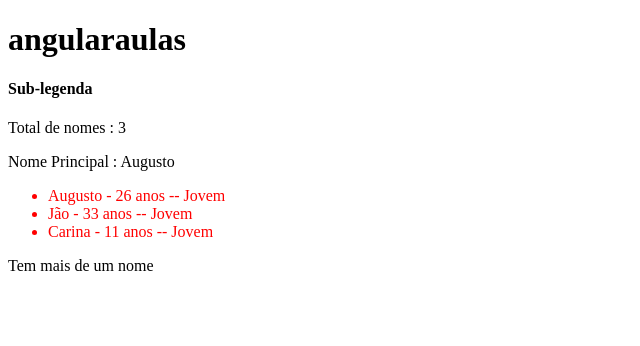
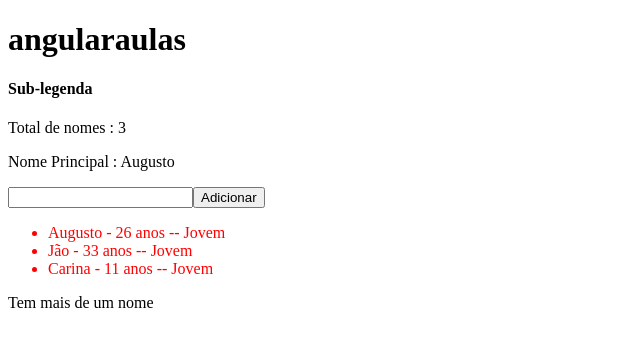
Before and after one commit to agvicente/angularaulas, an Angular app in the folder angularaulas/: page / in a window 1280 px wide. Shown: the top 346 px of the page, without its empty margins (0-640 px from the left). Built offline with nearby package versions, Linux system fonts and the light colour scheme.

Commit message:
Exemplo condicional *ngIf

```diff
--- a/angularaulas/src/app/app.component.html
+++ b/angularaulas/src/app/app.component.html
@@ -3,6 +3,11 @@
 
 <p>Total de nomes : {{nomes.length}}</p>
 <p>Nome Principal : {{nomePrincipal.nome}}</p>
+
+<div *ngIf="nomes.length < 4">
+  <input type="text"/>
+  <button>Adicionar</button>
+</div>
 
 <ul>
   <li *ngFor="let item of nomes" style="color: red;">
```
